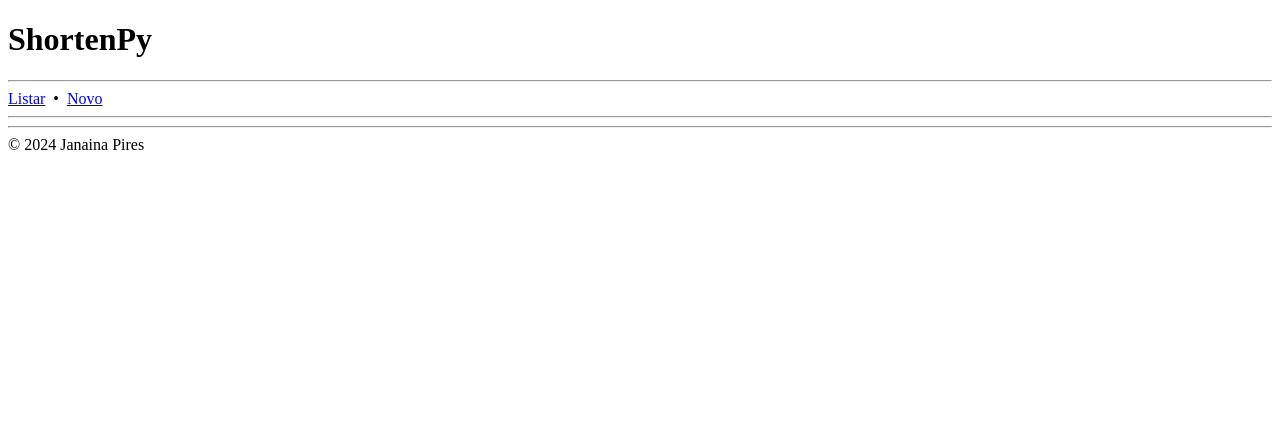
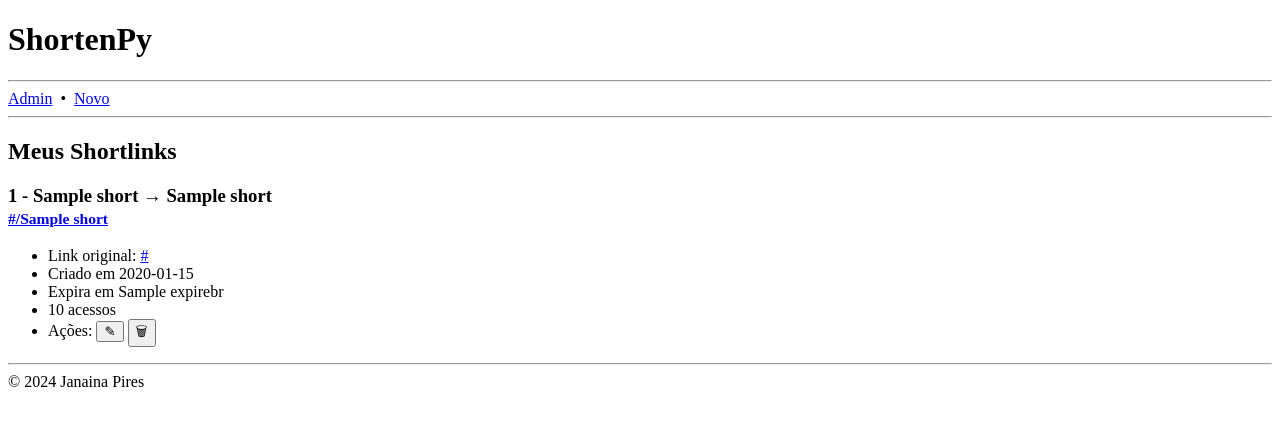
Before and after one commit to janapires/ShortenPy, a Flask app: template templates/admin.html in a window 1280 px wide. Shown: the top 426 px of the page. Run offline with Flask 3, Linux system fonts and the light colour scheme; the template is opened without the code that fills it: most values are stand-ins (such as "Sample title", 1, 10 or a date in 2020); some libraries are stand-ins or nearby versions.

Commit message:
Novas Atualizações

```diff
--- a/app.py
+++ b/app.py
@@ -2,6 +2,8 @@ from flask import Flask, render_template, request
 from datetime import datetime, timedelta
 from flask_mysqldb import MySQL
 
+# Endereço raiz do shortlink
+root_link = 'http://localhost:5000'
 
 app = Flask(__name__)
 
@@ -46,8 +48,8 @@ def admin():
 
     sql = '''
         SELECT id, name, link, short, views,
-            DATE_FORMAT(date, '%%d/%%m/%%Y %%H:%%i') AS datebr,
-            DATE_FORMAT(expire, '%%d/%%m/%%Y %%H:%%i') AS expirebr
+            DATE_FORMAT(date, '%d/%m/%Y %H:%i') AS datebr,
+            DATE_FORMAT(expire, '%d/%m/%Y %H:%i') AS expirebr
         FROM shortenpy
         WHERE status = 'on'
         ORDER BY name, short, date DESC, expire DESC;
@@ -55,10 +57,16 @@ def admin():
     cur = mysql.connection.cursor()
     cur.execute(sql)
     shortlinks = cur.fetchall()
+    cur.close()
 
     print('\n\n\n', shortlinks, '\n\n\n')
 
-    return render_template('admin.html')
+    page = {
+        'root_link': root_link,
+        'shortlinks': shortlinks
+    }
+
+    return render_template('admin.html', page=page)
 
 
 @app.route('/new', methods=['GET', 'POST'])
--- a/templates/_theme.html
+++ b/templates/_theme.html
@@ -16,7 +16,7 @@
         </header>
         <hr>
         <nav>
-            <a href="/list">Listar</a> &nbsp;&bull;&nbsp;
+            <a href="/admin">Admin</a> &nbsp;&bull;&nbsp;
             <a href="/new">Novo</a>
         </nav>
         <hr>
--- a/templates/admin.html
+++ b/templates/admin.html
@@ -1,3 +1,28 @@
 {% extends '_theme.html' %}
 
-{% block content %}{% endblock %}
+{% block content %}
+
+<h2>Meus Shortlinks</h2>
+
+{% for short in page.shortlinks %}
+
+<h3>
+    {{ short.id }} - {{ short.name }} &rarr; {{ short.short }}<br>
+    <small><a href="{{ page.root_link }}/{{ short.short }}" target="_blank">{{ page.root_link }}/{{ short.short }}</a></small>
+</h3>
+<ul>
+    <li>Link original: <a href="{{ short.link }}" target="_blank">{{ short.link }}</a></li>
+    <li>Criado em {{ short.datebr }}</li>
+    <li>Expira em {{ short.expirebr }}</li>
+    <li>{{ short.views }} acessos</li>
+    <li>
+        Ações:
+        <button title="Editar este shortlink" onclick="location.href='/edit/{{ short.id }}'">&#9998;</button>
+        <button title="Apagar este shortlink" onclick="location.href='/del/{{ short.id }}'">&#128465;</button>
+        <a href="/edit/{{ short.id }}"></a>
+    </li>
+</ul>
+
+{% endfor %}
+
+{% endblock %}
--- a/templates/new.html
+++ b/templates/new.html
@@ -58,5 +58,9 @@
 
 </form>
 
+<script>
+    // Evita o reenvio dos formulários ao atualizar a página
+    if (window.history.replaceState) window.history.replaceState(null, null, window.location.href);
+</script>
 
 {% endblock %}
```
Lines whose indentation alone changed are shown as unchanged.
